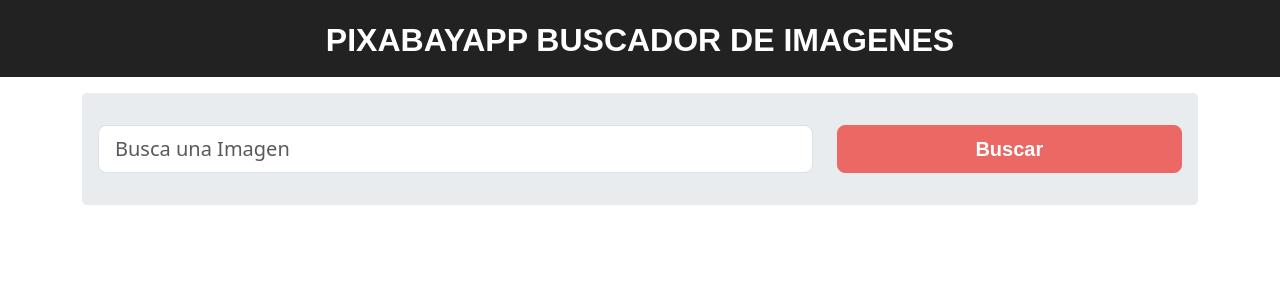
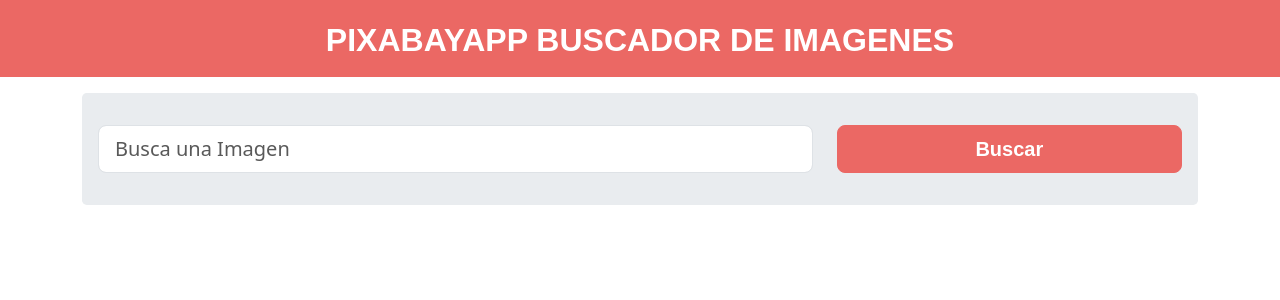
Before and after one commit to alejahndro02/pixabayapp, an Angular app: page / in a window 1280 px wide. Shown: the top 300 px of the page. Built offline with nearby package versions, Linux system fonts and the light colour scheme; a web font is replaced by a local one.

Commit message:
Se cambio el color de navbar

```diff
--- a/src/app/components/navbar/navbar.component.html
+++ b/src/app/components/navbar/navbar.component.html
@@ -1,4 +1,4 @@
-<nav class="navbar navbar-expand-lg navbar-dark bg-dark">
+<nav class="navbar navbar-expand-lg navbar-dark bg-primary">
     <div class="container-fluid">
         <span class="navbar-brand mx-auto">{{title}}</span>
     </div>
```
